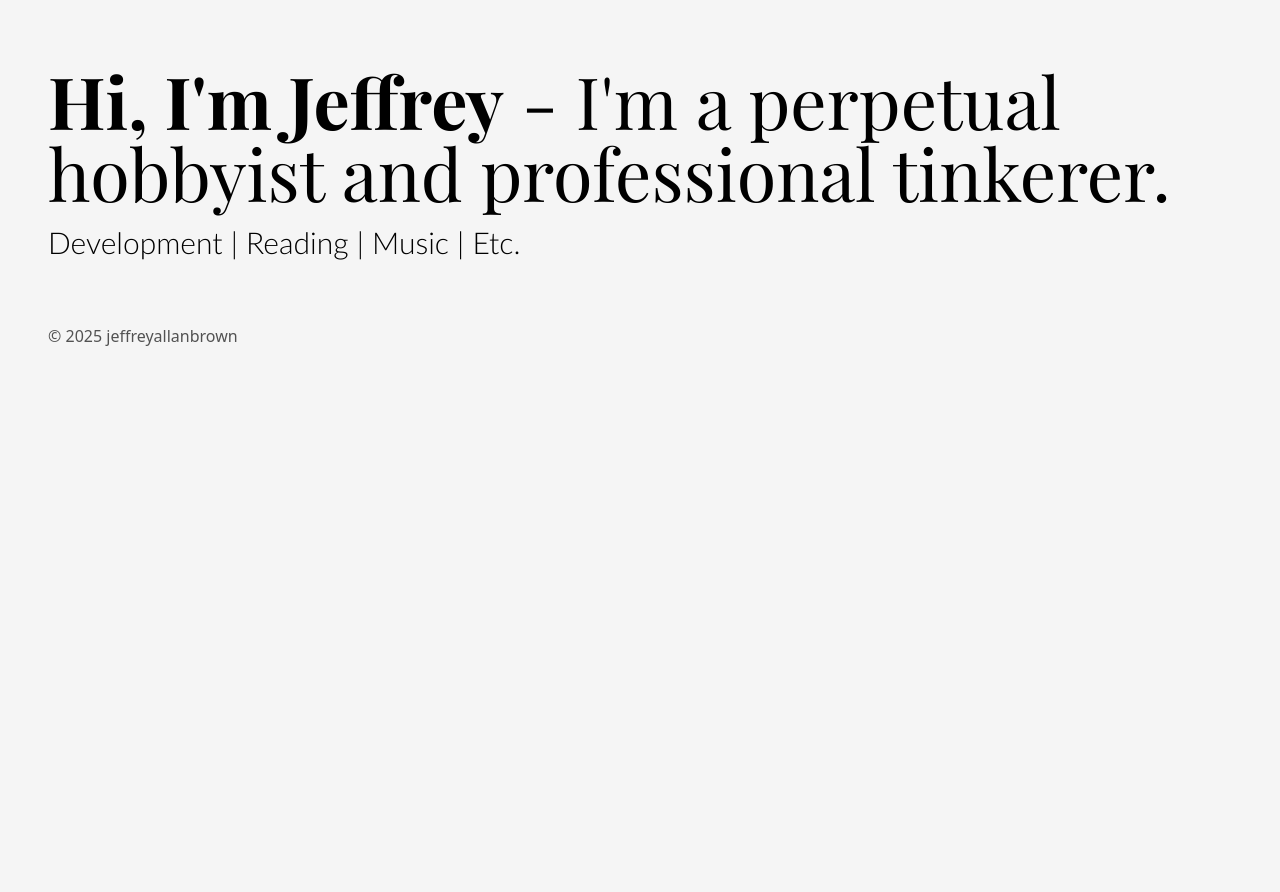
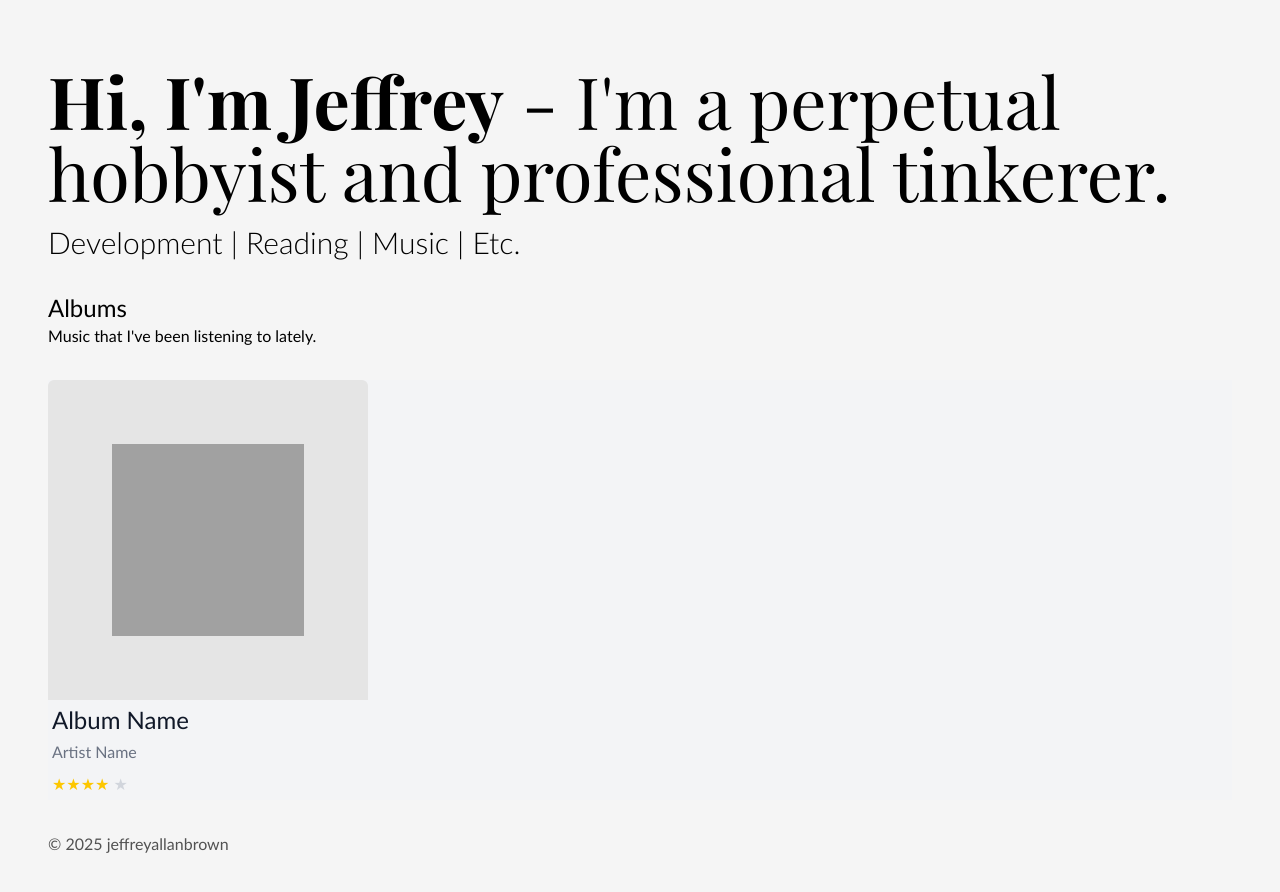
Before and after one commit to jeffrey-allan-brown/jeffreyallanbrown, a Next.js app: page / in a window 1280 px wide. Shown: the top 892 px of the page. Before the commit the page ends 800 px from the top, so only its background shows below. Built offline with nearby package versions, Linux system fonts and the light colour scheme; a web font is replaced by a local one.

Commit message:
album component progress

```diff
--- a/src/app/layout.js
+++ b/src/app/layout.js
@@ -1,5 +1,5 @@
-import Header from "@/components/Header";
-import Footer from "@/components/Footer";
+import Header from "@/components/general/Header";
+import Footer from "@/components/general/Footer";
 import "./globals.css";
 
 export const metadata = {
@@ -10,7 +10,7 @@ export const metadata = {
 export default function RootLayout({ children }) {
   return (
     <html lang="en">
-      <body className={`antialiased mx-auto mt-8 lg:mx-auto aligns-center bg-neutral-100`}>
+      <body className={`antialiased mx-auto mt-8 lg:mx-auto aligns-center bg-neutral-100 font-lato`}>
         <Header />
         <main className="container mx-auto flex-auto min-w-0 mt-6 flex flex-col px-2 sm:px-12 bg-neutral-100">
             {children}
--- a/src/app/page.js
+++ b/src/app/page.js
@@ -1,16 +1,23 @@
 
 import React from "react";
+import Album from "@/components/music/Album";
 
 export default function Home() {
   return (
+    <>
     <section className="">
       <p className="mb-4 text-7xl tracking-normal font-playfair">
         <span className="font-bold">Hi, I'm Jeffrey</span> - I'm a perpetual hobbyist and professional tinkerer.
       </p>
-      <p className="font-lato font-light text-3xl">Development | Reading | Music | Etc.</p>
+      <p className="font-light text-3xl">Development | Reading | Music | Etc.</p>
+    </section>
+    <section>
       <div className="my-8">
-
+        <h1 className="text-2xl">Albums</h1>
+        <p>Music that I've been listening to lately.</p>
       </div>
+      <Album/>
     </section>
+    </>
   );
 }
--- /dev/null
+++ b/src/components/music/Album.jsx
@@ -0,0 +1,27 @@
+export default function Album() {
+	return (
+		<>
+
+<div className="bg-gray-100 flex">
+  <div className="max-w-xs w-full rounded-md overflow-hidden transition-all items-center">
+      <div className="flex bg-neutral-200 aspect-square items-center">
+				<div className="w-48 h-48 bg-neutral-400 m-auto"></div>
+			</div>
+    <div className="p-1 space-y-2">
+      <div>
+        <h3 className="text-2xl font-lato text-gray-900">Album Name</h3>
+        <p className="text-gray-500 mt-1">Artist Name</p>
+      </div>
+
+      <div className="flex justify-between items-center">
+        <div className="flex items-center gap-1">
+          <div className="text-yellow-400">★★★★</div>
+          <div className="text-gray-300">★</div>
+        </div>
+      </div>
+    </div>
+  </div>
+</div>
+		</>
+	)
+}
```
Also changed, not shown: src/components/general/Footer.jsx (renamed from src/components/Footer.jsx), src/components/general/Header.jsx (renamed from src/components/Header.jsx).
